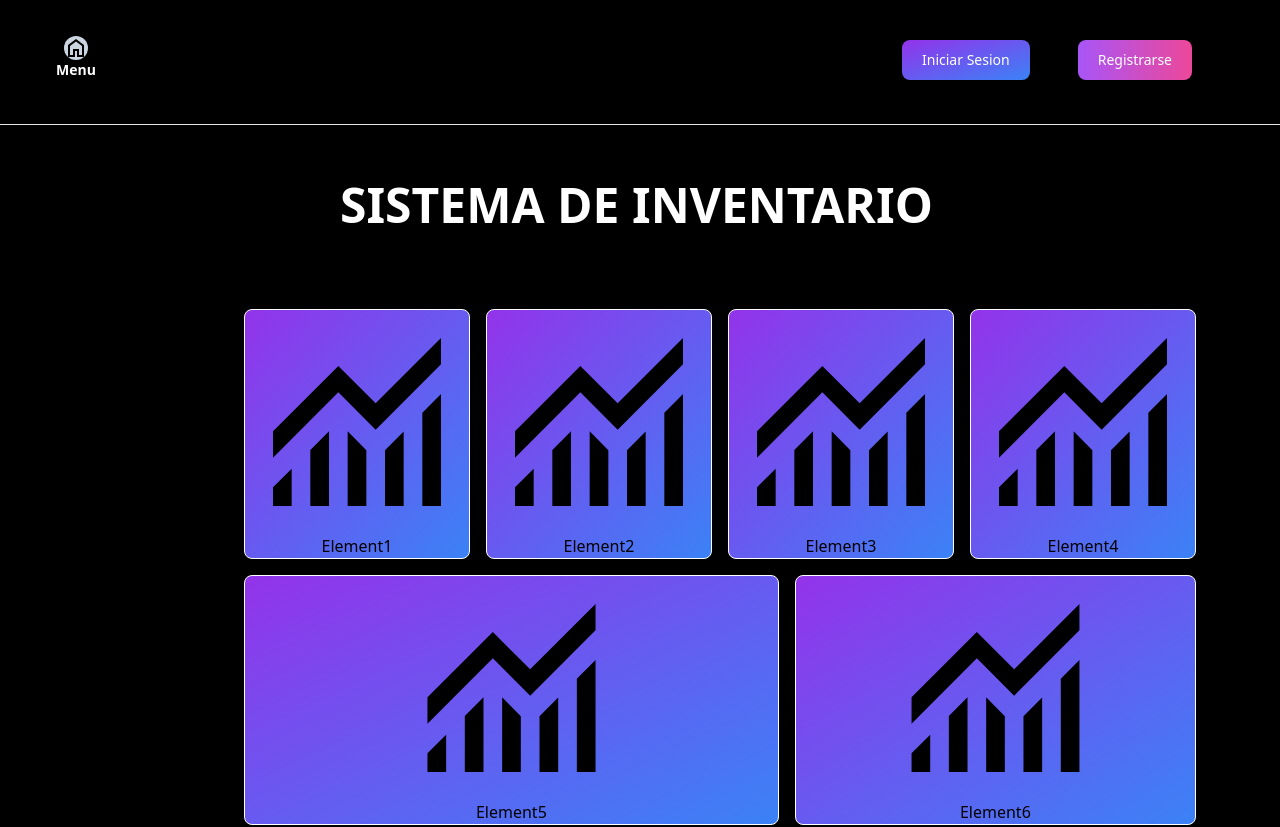
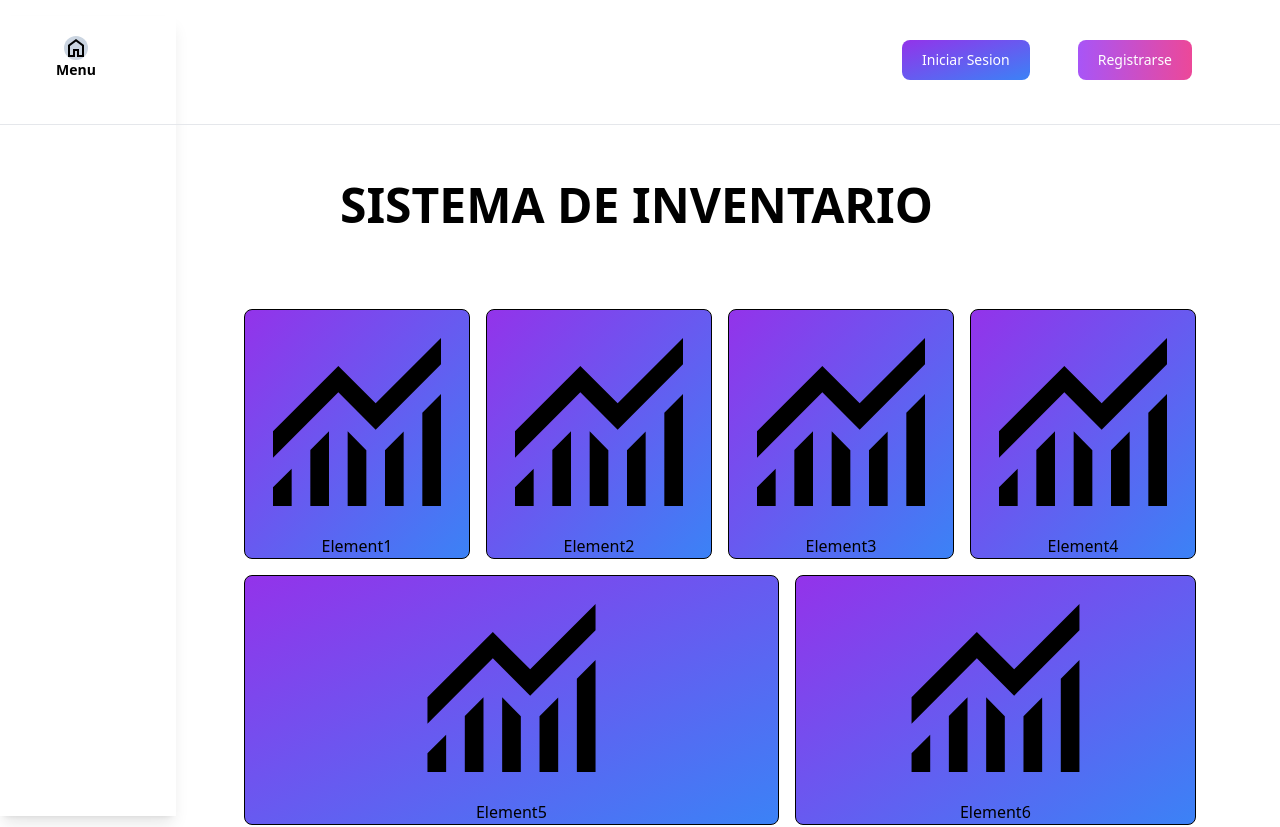
Before and after one commit to Ramirez-05/-App-SuperMarket, a React (Create React App) app in the folder App-React/: page / in a window 1280 px wide. Shown: the top 827 px of the page. Built offline with nearby package versions, Linux system fonts and the light colour scheme.

Commit message:
theme white in the Dashboard

```diff
--- a/App-React/src/components/Dashboard/Containerstatistics.js
+++ b/App-React/src/components/Dashboard/Containerstatistics.js
@@ -4,7 +4,7 @@ import statistics from '../Dashboard/icons/statistics.svg';
 const Items = ({ text, className }) => {
   return (
     <div className={`bg-gradient-to-br from-purple-600 to-blue-500 hover:bg-gradient-to-bl focus:ring-4 focus:outline-none
-                 focus:ring-blue-300 dark:focus:ring-blue-800 rounded-lg border border-white ${className}`}>
+                 focus:ring-blue-300 dark:focus:ring-blue-800 rounded-lg border border-black ${className}`}>
       <img className="justify-center w-full h-56" src={statistics} alt=''/>
       <span className="grid justify-center items-center">{text}</span>
     </div>
--- a/App-React/src/components/Dashboard/Dashboard.js
+++ b/App-React/src/components/Dashboard/Dashboard.js
@@ -4,7 +4,7 @@ import Containerstatistics from "./Containerstatistics";
 
 export default function HomePage() {
     return (
-        <div className="bg-black w-full">
+        <div className="bg-white w-full">
             {/* Navbar login-registrarse */}
             <div className="flex justify-end mt-10 font-bold mr-20">
 
@@ -21,12 +21,12 @@ export default function HomePage() {
             <hr className="shadow-lg mt-9 relative"/>
             <div className="ml-44 md:ml-20 grid md:justify-center justify-center mt-14 w-full">
                 <div>
-                    <h1 className="ml-24 text-2xl md:text-5xl font-black text-white">
+                    <h1 className="ml-24 text-2xl md:text-5xl font-black text-black">
                         SISTEMA DE INVENTARIO
                     </h1>
                 </div>
 
-                <div className="mt-20 bg-black h-auto w-full">
+                <div className="mt-20 bg-white h-auto w-full">
                     <Containerstatistics/>
                 </div>
             </div>
--- a/App-React/src/components/Dashboard/DashboardNavbar.js
+++ b/App-React/src/components/Dashboard/DashboardNavbar.js
@@ -13,7 +13,7 @@ export default function Navbar(){
 
     const MenuItem = ({ icon, text }) => {
         return (
-            <h1 className="mb-3 md:mb-7 pl-3 md:pl-5 text-sm font-semibold text-white">
+            <h1 className="mb-3 md:mb-7 pl-3 md:pl-5 text-sm font-semibold text-black">
                 <img className="w-6 h-6 ml-3 md:ml-5 bg-slate-300 rounded-full hover:transition-transform transform hover:scale-110" src={icon} alt={`img${text}`} />
                 <span className="md:inline">{text}</span>
             </h1>
@@ -22,17 +22,17 @@ export default function Navbar(){
 
 
     return (
-        <div className="bg-black h-screen">
+        <div className="bg-white h-screen">
             <div className="flex">
                 <div className="flex h-screen mt-4 fixed shadow-lg w-44">
                     <div onClick={handleMenu} className="mt-5 ml-6 absolute">
                         <img className="ml-10 w-6 h-6 bg-slate-300 rounded-full hover:transition-transform transform hover:scale-110" src={home} alt="imghome" />
-                        <h1 className="mb-7 ml-3 pl-5 text-sm font-semibold text-white">
+                        <h1 className="mb-7 ml-3 pl-5 text-sm font-semibold text-black">
                             Menu
                         </h1>
                     </div>
                     {menuOpen && (
-                        <nav className="md:w-44 bg-black fixed h-full mt-24 shadow-xl shadow-white w-32">
+                        <nav className="md:w-44 bg-white fixed h-full mt-24 shadow-xl shadow-black w-32">
                             <div className="p-6 mt-5">
                                 <MenuItem icon={contact} text="Articulos" />
                                 <MenuItem icon={contact} text="Contactos" />
```
